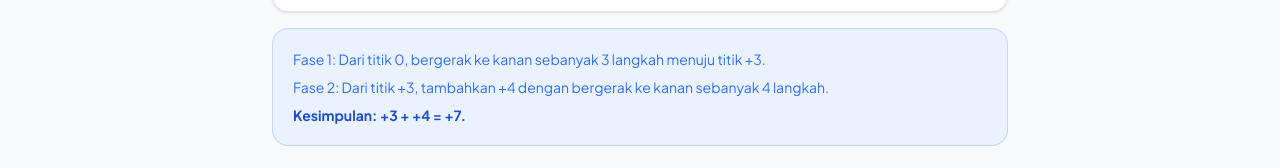
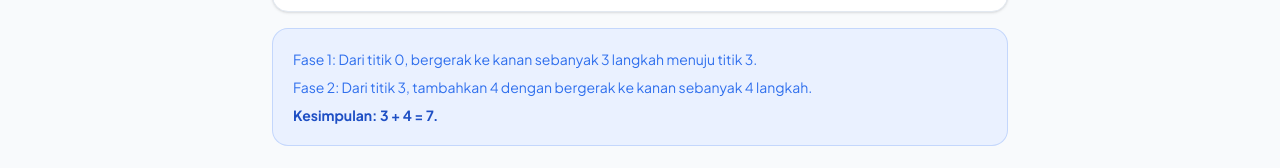
Before and after one commit to Roihanafh/linechip, a Next.js app: page /garis-bilangan in a window 1280 px wide. Shown: the part 867-1035 px from the top of the page. Built offline with nearby package versions, Linux system fonts and the light colour scheme; no server answers.

Commit message:
menghilangkan + pada penjelasan hasil

```diff
--- a/app/garis-bilangan/page.tsx
+++ b/app/garis-bilangan/page.tsx
@@ -112,9 +112,9 @@ export default function GarisBilanganPage() {
   const getExplanation = () => {
     if (!isDone || result === null) return null;
 
-    const aStr = a > 0 ? `+${a}` : `${a}`;
-    const bStr = b > 0 ? `+${b}` : `${b}`;
-    const resStr = result > 0 ? `+${result}` : `${result}`;
+    const aStr = a < 0 ? `(${a})` : `${a}`;
+    const bStr = b < 0 ? `(${b})` : `${b}`;
+    const resStr = result < 0 ? `(${result})` : `${result}`;
 
     const phase1Dir = a > 0 ? "kanan" : a < 0 ? "kiri" : "diam";
     const phase1Desc =
```
